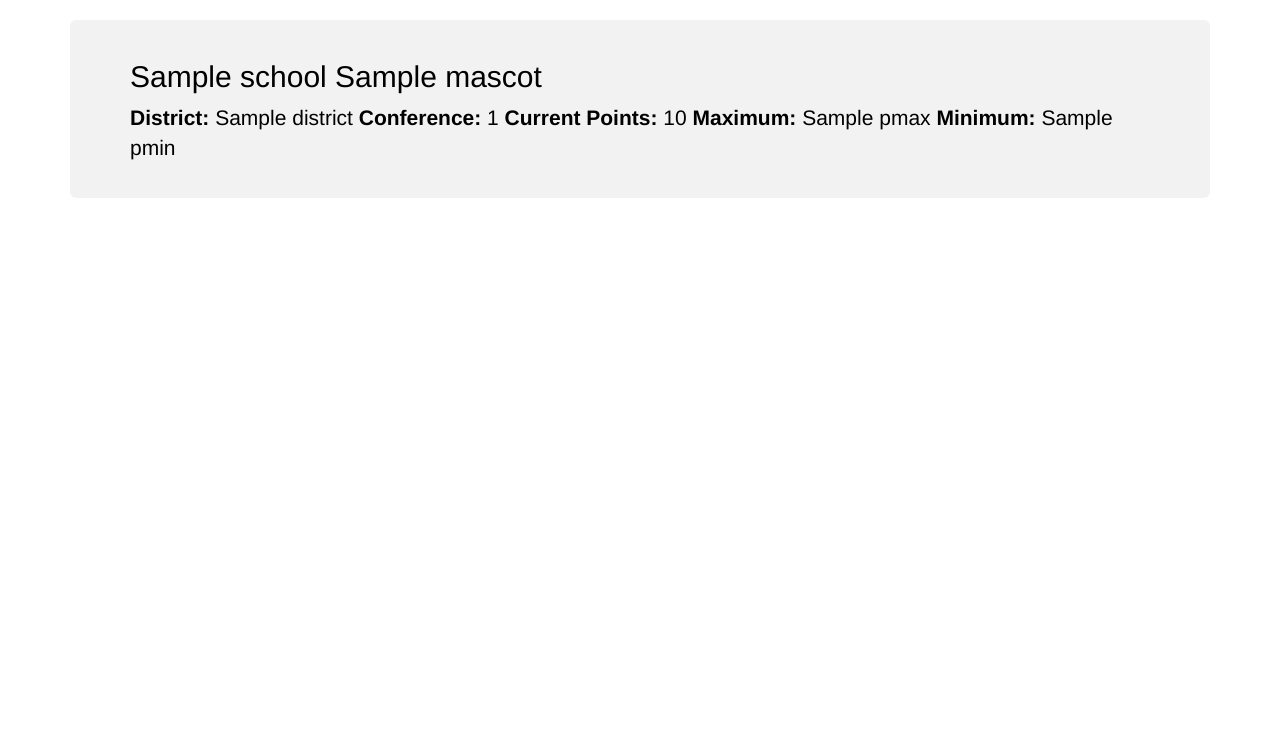
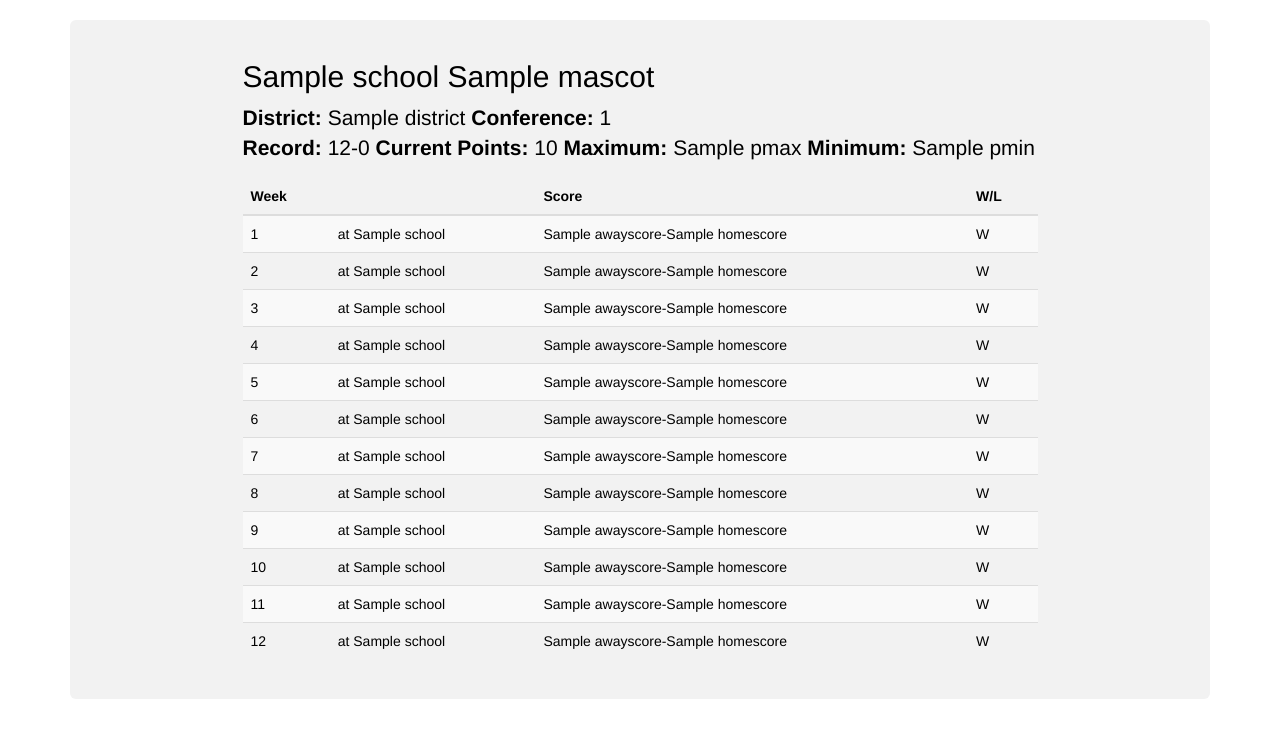
Before and after one commit to JustinRice/powerpoints, a Flask app: page /team in a window 1280 px wide. Shown: the part 52-800 px from the top of the page. Run offline with Flask 2, Linux system fonts and the light colour scheme; a database or web service that is not in the repository returns one stand-in record (values such as "Sample title"); parts of the project's set-up code (start-up, migrations or seed data) failed here and were passed over; some libraries are stand-ins or nearby versions.

Commit message:
Add schedule table to team pages

```diff
--- a/server.py
+++ b/server.py
@@ -45,16 +45,78 @@ def getTeamData(team):
     data['points'] = str(results[5])
     data['max'] = str(results[6])
     data['min'] = str(results[7])
+    wins = 0
+    losses = 0
     games = []
     i = 8
     while i < 20:
-        games.append(results[i])
+        thisgame = {}
+        if results[i] is not None:
+            thisgame = getGameInfo(team, results[i])
+            if thisgame["winloss"] == 'W':
+                wins += 1
+            elif thisgame["winloss"] == "L":
+                losses += 1
+        else:
+            thisgame = makeBye()
+        thisgame['week'] = i-7
+        games.append(thisgame)
         i += 1
     data['games'] = games
+    data['record'] = str(wins) + "-" + str(losses)
     return data
+
+def getGameInfo(team, gameNumber):
+    data = {}
+    db = connectToDB()
+    cur = db.cursor(cursor_factory=psycopg2.extras.DictCursor)
+    cur.execute("SELECT homeid, awayid, homescore, awayscore, day, dist from games where id=%s",(gameNumber,))
+    results = cur.fetchone()
+    cur.execute("SELECT id from teams where school=%s",(team,))
+    thisTeamNum = cur.fetchone()[0]
+    isHome = False
+    loc = "at"
+    teamToIdentify = int(results[0])
+    if int(results[0]) == thisTeamNum:
+        isHome = True
+        loc = "vs."
+        teamToIdentify = int(results[1])
+    cur.execute("SELECT school from teams where id=%s",(teamToIdentify,))
+    otherTeam = cur.fetchone()[0]
+    finalscore = ""
+    winloss = ""
+    score = ""
+    if results[2] is not None:
+        if int(results[2]) > int(results[3]):
+            score = str(results[2]) + "-" + str(results[3])
+            if isHome:
+                winloss = "W"
+            else:
+                winloss = "L"
+        else:
+            score = str(results[3]) + "-" + str(results[2])
+            if isHome:
+                winloss = "L"
+            else:
+                winloss = "W"
+    data["loc"]=loc
+    data["opp"]=otherTeam
+    data["score"]=score
+    data["winloss"]=winloss
+    return data
+
+def makeBye():
+    data = {}
+    data["loc"] = ""
+    data["opp"] = "Bye"
+    data["score"] = ""
+    data["winloss"] = ""
+    return data
+
 
 @app.route('/')
 def mainIndex():
+    getGameInfo("Highland Springs", 1)
     session['teamToLoad'] = ''
     if len(teamNames) == 0:
         getTeamNames()
--- a/templates/team.html
+++ b/templates/team.html
@@ -3,19 +3,51 @@
 {% block content %}
 
     <row>
+    <div class="container-fluid col-lg-12 col-md-12 col-sm-12 col-xs-12">
+        <div class="container-fluid col-lg-1 col-md-1 col-sm-0 col-xs-0"></div>
 
-    <h2>{{teamData['school']}} {{teamData['mascot']}}</h2>
+        <div class="container-fluid col-lg-10 col-md-10 col-sm-12 col-xs-12">
+            <h2>{{teamData['school']}} {{teamData['mascot']}}</h2>
+            <p><b>District: </b> {{teamData['district']}}
+            <b>Conference: </b> {{teamData['conf']}}<br>
+            <b>Record: </b> {{teamData['record']}}
+            <b>Current Points: </b> {{teamData['points']}}
+            <b>Maximum: </b> {{teamData['max']}}
+            <b>Minimum: </b> {{teamData['min']}}
+        </div>
 
-    <p><b>District: </b> {{teamData['district']}}
-    <b>Conference: </b> {{teamData['conf']}}
-    <b>Current Points: </b> {{teamData['points']}}
-    <b>Maximum: </b> {{teamData['max']}}
-    <b>Minimum: </b> {{teamData['min']}}
+        <div class="container-fluid col-lg-1 col-md-1 col-sm-0 col-xs-0"></div>
+    </div>
+    </row>
+    <row>
+    <div class="container-fluid col-lg-12 col-md-12 col-sm-12 col-xs-12">
+        <div class="container-fluid col-lg-1 col-md-1 col-sm-0 col-xs-0"></div>
 
+        <div class="container-fluid col-lg-10 col-md-10 col-sm-12 col-xs-12">
+            <table class="table table-striped">
+            <thead>
+            <tr>
+                <th>Week</th>
+                <th></th>
+                <th>Score</th>
+                <th>W/L</th>
+            </tr>
+            </thead>
+            <tbody>
+                {% for game in teamData['games'] %}
+                <tr>
+                    <td>{{game['week']}}</td>
+                    <td>{{game['loc']}} {{game['opp']}}</td>
+                    <td>{{game['score']}}</td>
+                    <td>{{game['winloss']}}</td>
+                </tr>
+                {% endfor %}
+            </tbody>
+            </table>
+        </div>
 
+        <div class="container-fluid col-lg-1 col-md-1 col-sm-0 col-xs-0"></div>
 
-
-    </p>
-
+    </div>
     </row>
 {% endblock %}
```
